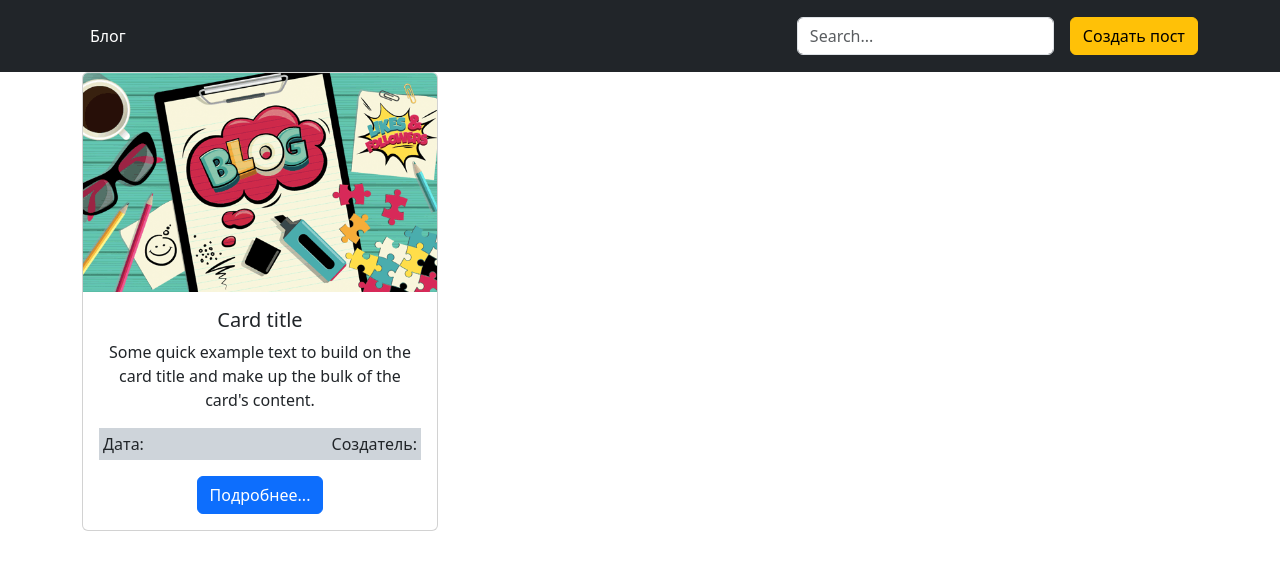
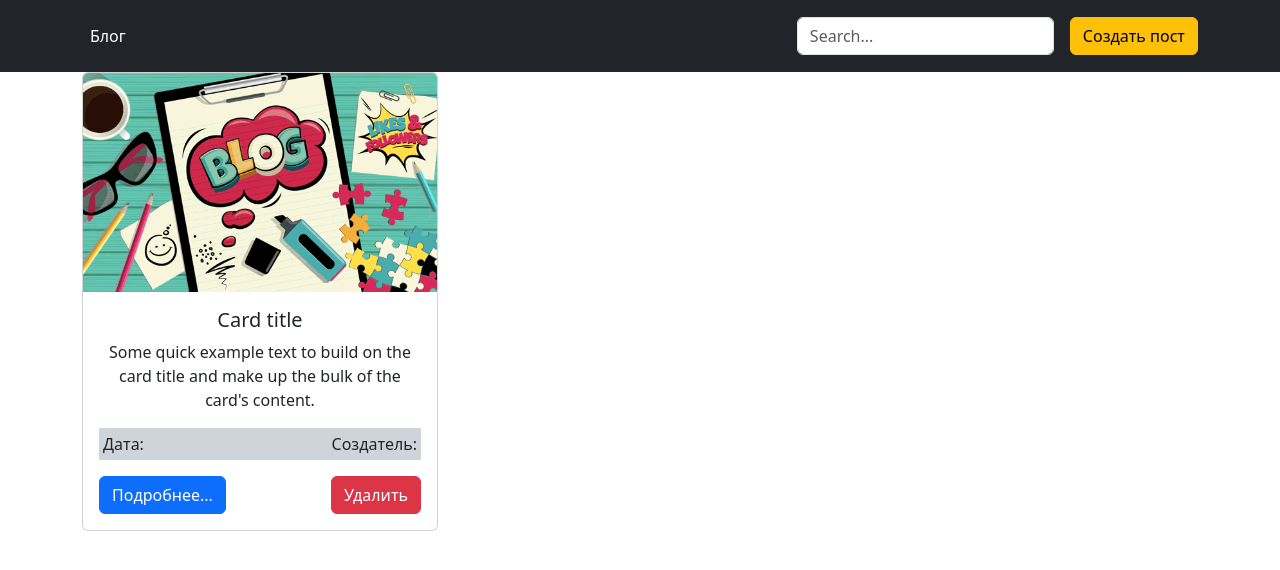
Before and after one commit to Firarmir-124/BlogApp, a Vue app: page / in a window 1280 px wide. Shown: the top 570 px of the page. Built offline with nearby package versions, Linux system fonts and the light colour scheme.

Commit message:
Добавил новые изменения в верстку

```diff
--- a/src/App.vue
+++ b/src/App.vue
@@ -1,5 +1,4 @@
 <script setup lang="ts">
-
 import Header from "@/components/Header.vue";
 import CardBlog from "@/components/CardBlog.vue";
 </script>
@@ -7,7 +6,6 @@
 <template>
   <Header/>
   <main>
-
     <div class="container text-center">
       <div class="row row-cols-3">
         <div class="col">
--- a/src/components/CardBlog.vue
+++ b/src/components/CardBlog.vue
@@ -13,7 +13,10 @@
           <p class="card-text m-0">Дата: </p>
           <p class="card-text m-0">Создатель: </p>
         </div>
-        <a href="#" class="btn btn-primary">Подробнее...</a>
+        <div class="d-flex align-items-center justify-content-between">
+          <a href="#" class="btn btn-primary">Подробнее...</a>
+          <button type="button" class="btn btn-danger">Удалить</button>
+        </div>
       </div>
     </div>
 </template>
```
